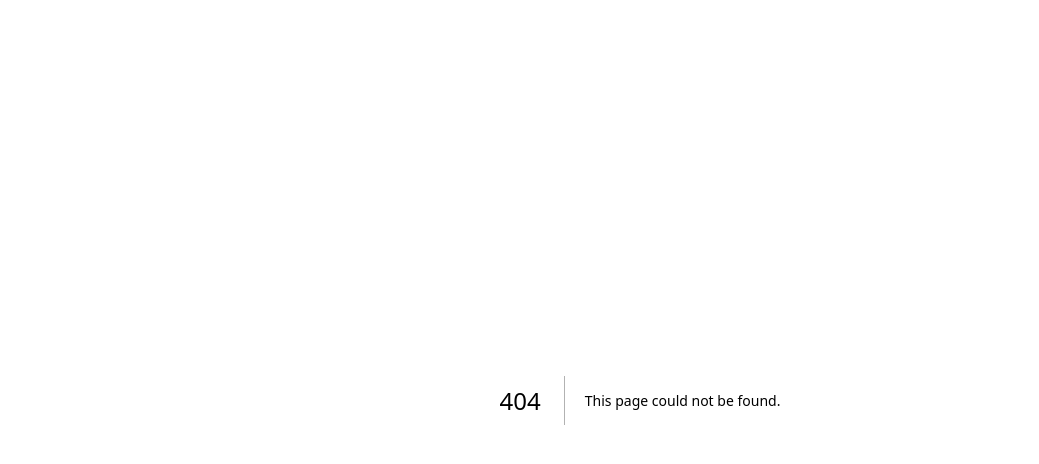
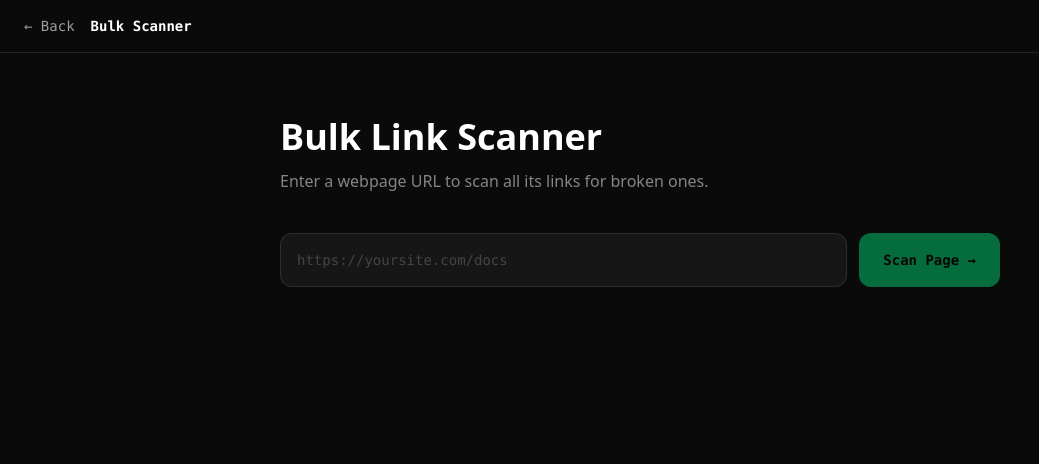
Before and after one commit to sivaangayarkanni/linkrevivor, a Next.js app in the folder frontend/: page /bulk in a window 1280 px wide. Before the commit this address had no page. Shown: the top 464 px of the page, without its empty margins (0-1039 px from the left). Built offline with nearby package versions, Linux system fonts and the light colour scheme.

Commit message:
feat: add bulk scanner, extension, and API docs pages

```diff
--- /dev/null
+++ b/frontend/src/app/api/v1/docs/route.ts
@@ -0,0 +1,57 @@
+import { NextResponse } from 'next/server'
+
+export async function GET() {
+  const docs = {
+    name: 'LinkRevive API',
+    version: '1.0.0',
+    baseUrl: process.env.NEXT_PUBLIC_API_URL,
+    endpoints: [
+      {
+        method: 'POST',
+        path: '/api/v1/links/analyze',
+        description: 'Analyze a URL (async or instant)',
+        body: { url: 'string', instant: 'boolean (optional)' },
+        response: { jobId: 'string', pollUrl: 'string' },
+      },
+      {
+        method: 'GET',
+        path: '/api/v1/links/analyze/stream?url=',
+        description: 'Stream analysis via SSE',
+        response: 'text/event-stream',
+      },
+      {
+        method: 'GET',
+        path: '/api/v1/links/jobs/:jobId',
+        description: 'Poll job status',
+        response: { state: 'string', progress: 'number', data: 'object' },
+      },
+      {
+        method: 'POST',
+        path: '/api/v1/scan',
+        description: 'Start a bulk page scan',
+        body: { pageUrl: 'string' },
+        response: { scanId: 'string', pollUrl: 'string' },
+      },
+      {
+        method: 'GET',
+        path: '/api/v1/scan/:id',
+        description: 'Get bulk scan results',
+        response: { status: 'string', totalLinks: 'number', brokenLinks: 'number', items: 'array' },
+      },
+      {
+        method: 'GET',
+        path: '/health',
+        description: 'Health check',
+        response: { status: 'string', db: 'string', redis: 'string', ai: 'object' },
+      },
+    ],
+    rateLimits: {
+      anonymous: '100 req/min',
+      authenticated: '1000 req/min (X-API-Key header)',
+    },
+  }
+
+  return NextResponse.json(docs, {
+    headers: { 'Content-Type': 'application/json' },
+  })
+}
--- /dev/null
+++ b/frontend/src/app/bulk/page.tsx
@@ -0,0 +1,138 @@
+'use client'
+
+import { useState } from 'react'
+
+export default function BulkScannerPage() {
+  const [pageUrl, setPageUrl] = useState('')
+  const [status, setStatus] = useState<'idle' | 'scanning' | 'done' | 'error'>('idle')
+  const [result, setResult] = useState<any>(null)
+  const [error, setError] = useState('')
+  const [scanId, setScanId] = useState('')
+
+  async function startScan() {
+    if (!pageUrl.trim()) return
+    setStatus('scanning')
+    setError('')
+    setResult(null)
+
+    try {
+      const res = await fetch(`${process.env.NEXT_PUBLIC_API_URL}/api/v1/scan`, {
+        method: 'POST',
+        headers: { 'Content-Type': 'application/json' },
+        body: JSON.stringify({ pageUrl }),
+      })
+      const data = await res.json()
+      if (!res.ok) throw new Error(data.error || 'Scan failed')
+      setScanId(data.scanId)
+      pollScan(data.scanId)
+    } catch (err: any) {
+      setError(err.message)
+      setStatus('error')
+    }
+  }
+
+  async function pollScan(id: string) {
+    const interval = setInterval(async () => {
+      try {
+        const res = await fetch(`${process.env.NEXT_PUBLIC_API_URL}/api/v1/scan/${id}`)
+        const data = await res.json()
+        if (data.status === 'COMPLETED' || data.status === 'FAILED') {
+          clearInterval(interval)
+          setResult(data)
+          setStatus(data.status === 'COMPLETED' ? 'done' : 'error')
+        }
+      } catch {
+        clearInterval(interval)
+        setStatus('error')
+        setError('Failed to poll scan status')
+      }
+    }, 3000)
+  }
+
+  return (
+    <main className="min-h-screen bg-[#0a0a0b] text-white">
+      <nav className="border-b border-white/10 px-6 py-4 flex items-center gap-4">
+        <a href="/" className="font-mono text-sm text-white/60 hover:text-white transition-colors">← Back</a>
+        <span className="font-mono text-sm font-semibold">Bulk Scanner</span>
+      </nav>
+
+      <div className="max-w-3xl mx-auto px-6 pt-16 pb-12">
+        <h1 className="text-4xl font-bold mb-3">Bulk Link Scanner</h1>
+        <p className="text-white/50 mb-10">Enter a webpage URL to scan all its links for broken ones.</p>
+
+        <div className="flex gap-3 mb-8">
+          <input
+            type="text"
+            value={pageUrl}
+            onChange={e => setPageUrl(e.target.value)}
+            onKeyDown={e => e.key === 'Enter' && startScan()}
+            placeholder="https://yoursite.com/docs"
+            className="flex-1 bg-white/5 border border-white/10 rounded-xl px-4 py-4
+                       font-mono text-sm text-white placeholder-white/20
+                       focus:outline-none focus:border-[#00ff88]/50 transition-all"
+            disabled={status === 'scanning'}
+          />
+          <button
+            onClick={startScan}
+            disabled={status === 'scanning' || !pageUrl.trim()}
+            className="px-6 py-4 bg-[#00ff88] text-black font-mono text-sm font-semibold
+                       rounded-xl hover:bg-[#00ff88]/90 disabled:opacity-40 transition-all"
+          >
+            {status === 'scanning' ? 'Scanning...' : 'Scan Page →'}
+          </button>
+        </div>
+
+        {status === 'scanning' && (
+          <div className="border border-white/10 rounded-xl p-6 text-center">
+            <div className="w-6 h-6 border-2 border-[#00ff88] border-t-transparent rounded-full animate-spin mx-auto mb-3" />
+            <p className="font-mono text-sm text-white/50">Scanning links on the page...</p>
+            <p className="font-mono text-xs text-white/30 mt-1">This may take 30-60 seconds</p>
+          </div>
+        )}
+
+        {error && (
+          <div className="border border-red-500/20 bg-red-500/5 rounded-xl p-4">
+            <p className="font-mono text-sm text-red-400">{error}</p>
+          </div>
+        )}
+
+        {result && status === 'done' && (
+          <div className="space-y-4">
+            <div className="grid grid-cols-3 gap-4">
+              <StatCard label="Total Links" value={result.totalLinks} />
+              <StatCard label="Broken Links" value={result.brokenLinks} color="text-red-400" />
+              <StatCard label="Checked" value={result.checkedLinks} />
+            </div>
+
+            {result.items?.length > 0 && (
+              <div className="border border-white/10 rounded-xl overflow-hidden">
+                <div className="px-4 py-3 border-b border-white/10 bg-white/3">
+                  <p className="font-mono text-xs text-white/50">Broken Links Found</p>
+                </div>
+                <div className="divide-y divide-white/5">
+                  {result.items.map((item: any, i: number) => (
+                    <div key={i} className="px-4 py-3 flex items-center justify-between gap-4">
+                      <span className="font-mono text-xs text-white/60 truncate">{item.link?.url}</span>
+                      <span className="font-mono text-xs text-red-400 shrink-0">
+                        {item.statusCode || 'DEAD'}
+                      </span>
+                    </div>
+                  ))}
+                </div>
+              </div>
+            )}
+          </div>
+        )}
+      </div>
+    </main>
+  )
+}
+
+function StatCard({ label, value, color = 'text-[#00ff88]' }: { label: string; value: number; color?: string }) {
+  return (
+    <div className="border border-white/10 rounded-xl p-4 text-center">
+      <div className={`font-mono text-2xl font-bold ${color}`}>{value}</div>
+      <div className="font-mono text-xs text-white/40 mt-1">{label}</div>
+    </div>
+  )
+}
--- /dev/null
+++ b/frontend/src/app/extension/page.tsx
@@ -0,0 +1,42 @@
+export default function ExtensionPage() {
+  return (
+    <main className="min-h-screen bg-[#0a0a0b] text-white">
+      <nav className="border-b border-white/10 px-6 py-4 flex items-center gap-4">
+        <a href="/" className="font-mono text-sm text-white/60 hover:text-white transition-colors">← Back</a>
+        <span className="font-mono text-sm font-semibold">Chrome Extension</span>
+      </nav>
+
+      <div className="max-w-3xl mx-auto px-6 pt-16 pb-12">
+        <h1 className="text-4xl font-bold mb-3">Chrome Extension</h1>
+        <p className="text-white/50 mb-10 text-lg">
+          Automatically detects dead links as you browse and shows fixes inline — no copy-pasting needed.
+        </p>
+
+        <div className="grid gap-6 mb-12">
+          {[
+            { step: '01', title: 'Download the extension', desc: 'Clone the repo and find the extension/ folder.' },
+            { step: '02', title: 'Open Chrome Extensions', desc: 'Go to chrome://extensions in your browser.' },
+            { step: '03', title: 'Enable Developer Mode', desc: 'Toggle "Developer mode" in the top right corner.' },
+            { step: '04', title: 'Load Unpacked', desc: 'Click "Load unpacked" and select the extension/ folder.' },
+          ].map(item => (
+            <div key={item.step} className="flex gap-5 border border-white/10 rounded-xl p-5">
+              <span className="font-mono text-2xl font-bold text-[#00ff88]/30">{item.step}</span>
+              <div>
+                <h3 className="font-semibold mb-1">{item.title}</h3>
+                <p className="text-sm text-white/50">{item.desc}</p>
+              </div>
+            </div>
+          ))}
+        </div>
+
+        <div className="border border-[#00ff88]/20 bg-[#00ff88]/5 rounded-xl p-6">
+          <h3 className="font-semibold text-[#00ff88] mb-2">How it works</h3>
+          <p className="text-sm text-white/60 leading-relaxed">
+            The extension monitors navigation events. When you land on a dead page (404, 410, connection error),
+            it automatically queries the LinkRevive API and shows an overlay with archived versions and modern alternatives.
+          </p>
+        </div>
+      </div>
+    </main>
+  )
+}
```
